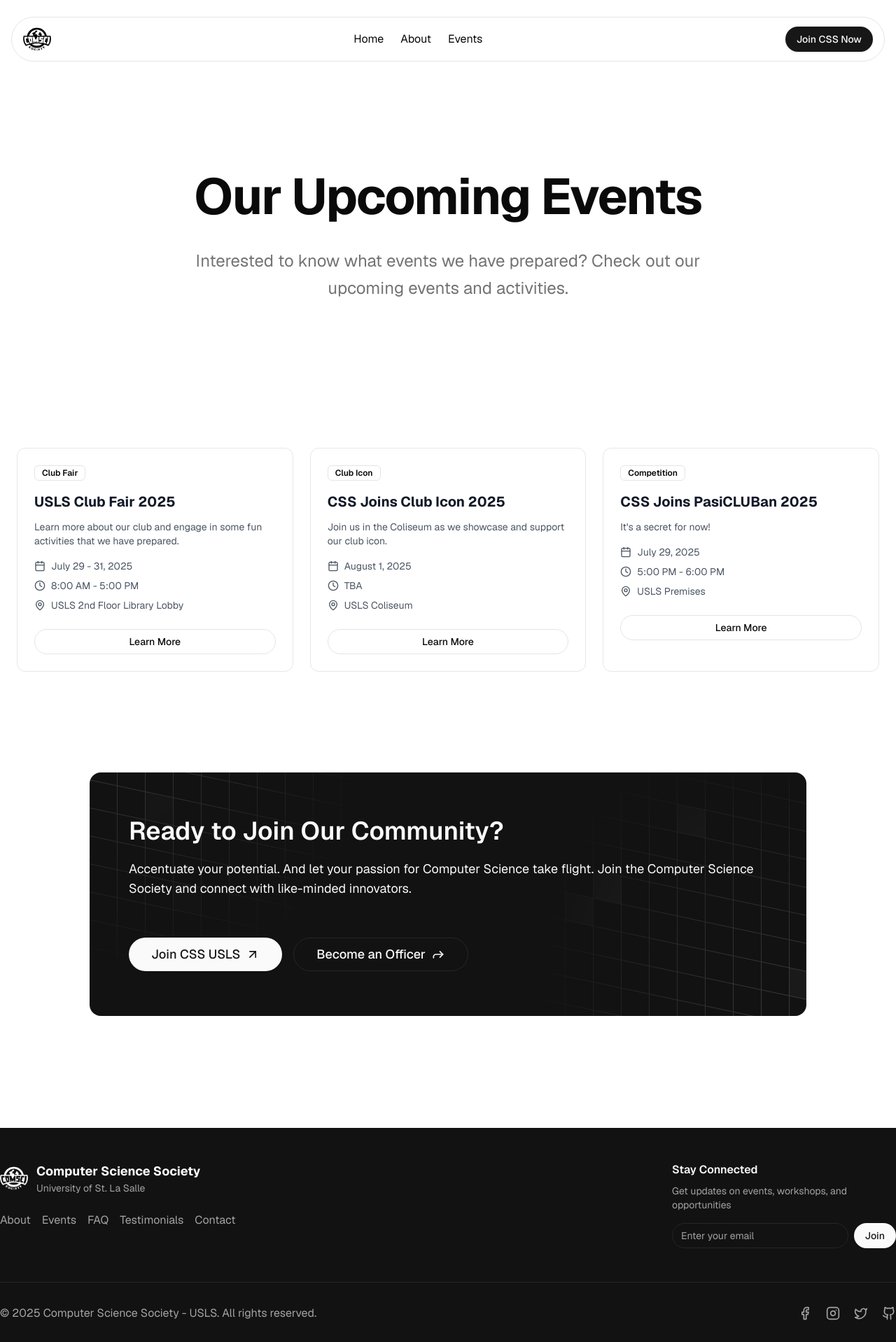
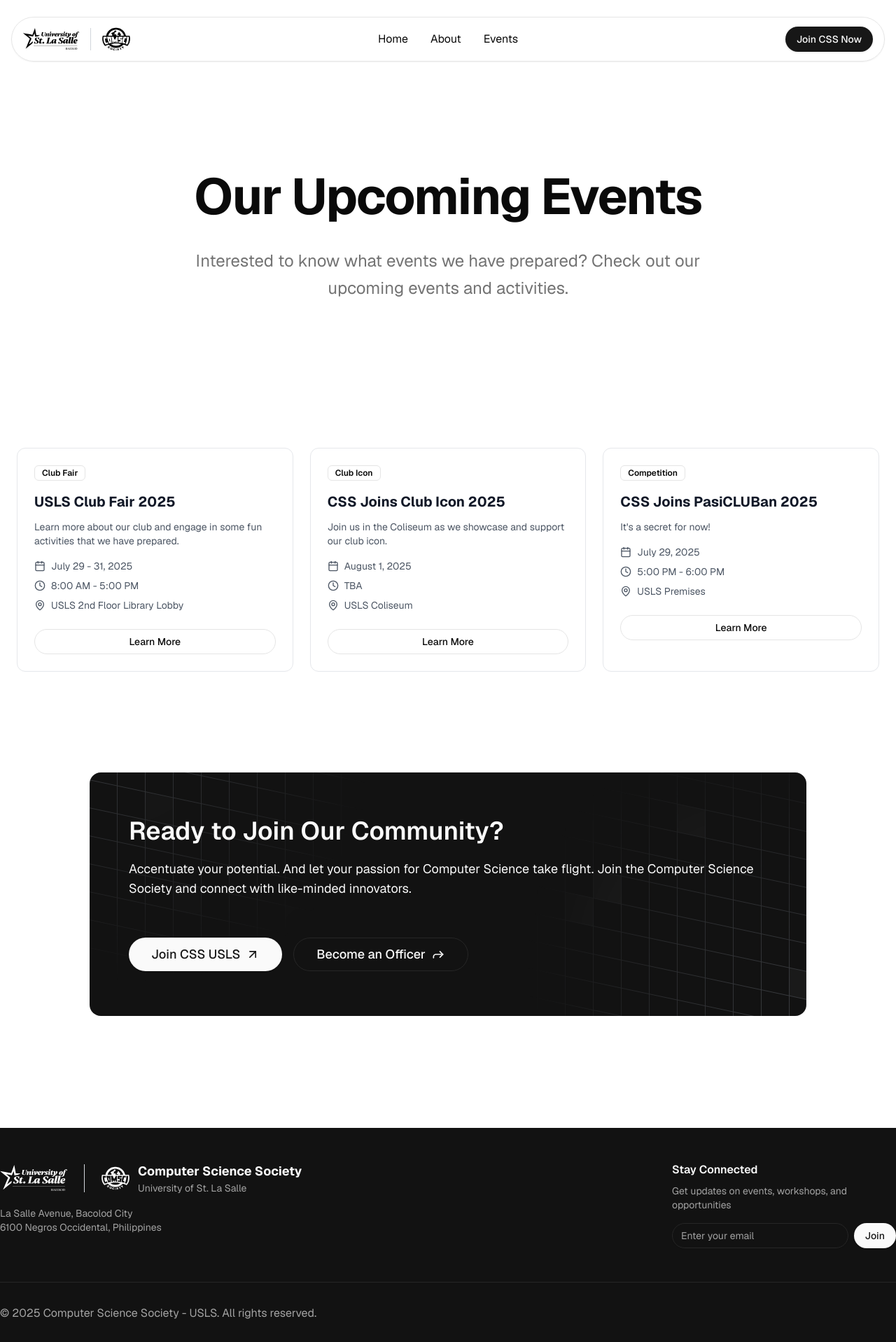
Before and after one commit to JohnEsperancilla-PH/css-website, a Next.js app: page /events in a window 1280 px wide. Shown: the top 1918 px of the page at 70% size. Built offline with nearby package versions, Linux system fonts and the light colour scheme.

Commit message:
Refactor footer and navbar components for improved layout and logo display; update hero section styling and loading screen duration for better user experience.

```diff
--- a/components/footer.tsx
+++ b/components/footer.tsx
@@ -39,8 +39,23 @@
       <div className="max-w-screen-xl mx-auto">
         <div className="py-12 flex flex-col sm:flex-row items-start justify-between gap-x-8 gap-y-10 px-6 xl:px-0">
           <div>
+            {/* Logos */}
+            <div className="flex items-center gap-6 mb-4">
+              {/* USLS Logo */}
+              <div className="relative h-12 w-24">
+                <Image
+                  src="/images/usls-logo.svg"
+                  alt="University of St. La Salle"
+                  fill
+                  className="object-contain brightness-0 invert"
+                />
+              </div>
+
+              {/* Separator */}
+              <div className="h-10 w-px bg-gray-300"></div>
+
               {/* CSS Logo */}
-            <div className="flex items-center mb-4">
+              <div className="flex items-center">
                 <div className="relative h-10 w-10">
                   <Image
                     src="/images/css-logo.png"
@@ -54,19 +69,11 @@
                   <p className="text-sm text-muted-foreground">University of St. La Salle</p>
                 </div>
               </div>
-
-            <ul className="mt-6 flex items-center gap-4 flex-wrap">
-              {footerLinks.map(({ title, href }) => (
-                <li key={title}>
-                  <Link
-                    href={href}
-                    className="text-muted-foreground hover:text-foreground"
-                  >
-                    {title}
-                  </Link>
-                </li>
-              ))}
-            </ul>
+            </div>
+            <div className="mt-4 text-sm text-muted-foreground max-w-xs">
+              <p>La Salle Avenue, Bacolod City</p>
+              <p>6100 Negros Occidental, Philippines</p>
+            </div>
           </div>
 
           {/* Subscribe Newsletter */}
@@ -91,21 +98,6 @@
             </Link>
             . All rights reserved.
           </span>
-
-          <div className="flex items-center gap-5 text-muted-foreground">
-            <Link href="#" target="_blank" className="hover:text-foreground">
-              <FacebookIcon className="h-5 w-5" />
-            </Link>
-            <Link href="#" target="_blank" className="hover:text-foreground">
-              <InstagramIcon className="h-5 w-5" />
-            </Link>
-            <Link href="#" target="_blank" className="hover:text-foreground">
-              <TwitterIcon className="h-5 w-5" />
-            </Link>
-            <Link href="#" target="_blank" className="hover:text-foreground">
-              <GithubIcon className="h-5 w-5" />
-            </Link>
-          </div>
         </div>
       </div>
     </footer>
--- a/components/hero.tsx
+++ b/components/hero.tsx
@@ -5,7 +5,7 @@
 
 const Hero = () => {
   return (
-    <div className="min-h-[120vh] flex flex-col items-center py-16 sm:py-32 px-4 sm:px-6 relative overflow-hidden">
+    <div className="min-h-[120vh] flex flex-col items-center py-24 sm:py-32 px-4 sm:px-6 relative overflow-hidden">
       {/* Airplane Flight Route Background */}
       <div
         className="absolute inset-0 pointer-events-none opacity-5"
@@ -17,13 +17,13 @@
         }}
       />
 
-      <div className="mt-8 md:mt-4 flex items-center justify-center relative z-10">
+      <div className="mt-16 md:mt-4 flex items-center justify-center relative z-10">
         <div className="text-center max-w-4xl">
           <Badge className="bg-primary rounded-full py-2 px-4 text-base sm:text-base border-none">
             Club Fair 2025 is here! 🚀
           </Badge>
           <h1 className="mt-6 sm:mt-8 max-w-[20ch] mx-auto text-4xl xs:text-5xl sm:text-5xl md:text-6xl lg:text-7xl xl:text-8xl font-bold !leading-[1.1] tracking-tight">
-            Computer Science Society - USLS
+            Computer Science Society
           </h1>
           <p className="mt-4 sm:mt-8 max-w-[60ch] mx-auto text-lg sm:text-lg md:text-xl lg:text-2xl !leading-relaxed px-2 sm:px-0">
             Welcome aboard the Computer Science Society of the University of St. La Salle – where innovation takes flight and ideas ascend beyond limits. Accentuate your potential. And let your passion for Computer Science take flight.
--- a/components/loading-screen.tsx
+++ b/components/loading-screen.tsx
@@ -11,7 +11,7 @@
     const timer = setTimeout(() => {
       setIsVisible(false);
       setTimeout(onLoadingComplete, 1000);
-    }, 4000);
+    }, 1500);
 
     return () => clearTimeout(timer);
   }, [onLoadingComplete]);
@@ -30,9 +30,8 @@
             initial={{ height: 0 }}
             animate={{ height: "100vh" }}
             transition={{
-              duration: 3,
-              ease: "easeInOut",
-              delay: 0.5
+              duration: 2,
+              ease: "easeInOut"
             }}
             className="absolute left-1/2 bottom-0 w-0.5 bg-black/60 dark:bg-gray-700 origin-bottom"
             style={{ transform: "translateX(-50%)" }}
@@ -43,7 +42,7 @@
             initial={{ y: "100vh", x: "-50%" }}
             animate={{ y: -100, x: "-50%" }}
             transition={{
-              duration: 3.5,
+              duration: 2,
               ease: "easeInOut"
             }}
             className="absolute left-1/2 z-10"
--- a/components/navbar/logo.tsx
+++ b/components/navbar/logo.tsx
@@ -1,14 +1,34 @@
 import Image from "next/image";
 
 export const Logo = () => (
-  <div className="flex items-center">
-    <div className="relative h-8 w-8 sm:h-10 sm:w-10">
+  <div className="flex items-center gap-4">
+    {/* USLS Logo */}
+    <div className="relative h-8 w-16 sm:h-10 sm:w-20">
       <Image
-        src="/images/css-logo.png"
-        alt="Computer Science Society - USLS"
+        src="/images/usls-logo.svg"
+        alt="University of St. La Salle"
         fill
-        className="object-contain"
+        className="object-contain brightness-0"
       />
+    </div>
+
+    {/* Separator */}
+    <div className="h-6 sm:h-8 w-px bg-gray-300"></div>
+
+    {/* CSS Logo */}
+    <div className="flex items-center">
+      <div className="relative h-8 w-8 sm:h-10 sm:w-10">
+        <Image
+          src="/images/css-logo.png"
+          alt="Computer Science Society - USLS"
+          fill
+          className="object-contain"
+        />
+      </div>
+      {/* <div className="hidden sm:block ml-3">
+        <h3 className="font-bold text-sm">Computer Science Society</h3>
+        <p className="text-xs text-muted-foreground">University of St. La Salle</p>
+      </div> */}
     </div>
   </div>
 );
--- a/components/navbar/nav-menu.tsx
+++ b/components/navbar/nav-menu.tsx
@@ -9,7 +9,7 @@
 
 export const NavMenu = (props: NavigationMenuProps) => (
   <NavigationMenu {...props}>
-    <NavigationMenuList className="gap-6 space-x-0 data-[orientation=vertical]:flex-col data-[orientation=vertical]:items-start">
+    <NavigationMenuList className="gap-8 space-x-0 data-[orientation=vertical]:flex-col data-[orientation=vertical]:items-start relative z-50">
       <NavigationMenuItem>
         <NavigationMenuLink asChild>
           <Link href="/">Home</Link>
--- a/components/navbar/navbar.tsx
+++ b/components/navbar/navbar.tsx
@@ -5,12 +5,16 @@
 
 const Navbar = () => {
   return (
-    <nav className="fixed z-10 top-6 inset-x-4 h-14 xs:h-16 bg-background/50 backdrop-blur-sm border max-w-screen-xl mx-auto rounded-full">
-      <div className="h-full flex items-center justify-between mx-auto px-4">
-        <Logo />
+    <nav className="fixed z-50 top-6 inset-x-4 h-14 xs:h-16 bg-white/70 backdrop-blur-md border max-w-screen-xl mx-auto rounded-full shadow-sm">
+      <div className="h-full flex items-center justify-between mx-auto px-4 relative">
+        <div className="flex-shrink-0">
+          <Logo />
+        </div>
 
-        {/* Desktop Menu */}
-        <NavMenu className="hidden md:block" />
+        {/* Desktop Menu - Centered */}
+        <div className="absolute left-1/2 top-1/2 -translate-x-1/2 -translate-y-1/2">
+          <NavMenu className="hidden md:block" />
+        </div>
 
         <div className="flex items-center gap-3">
           <Button asChild className="hidden xs:inline-flex">
```
Also changed, not shown: public/images/accentuate-logo.png (added), public/images/usls-logo.svg (added). Lines whose indentation alone changed are shown as unchanged.
